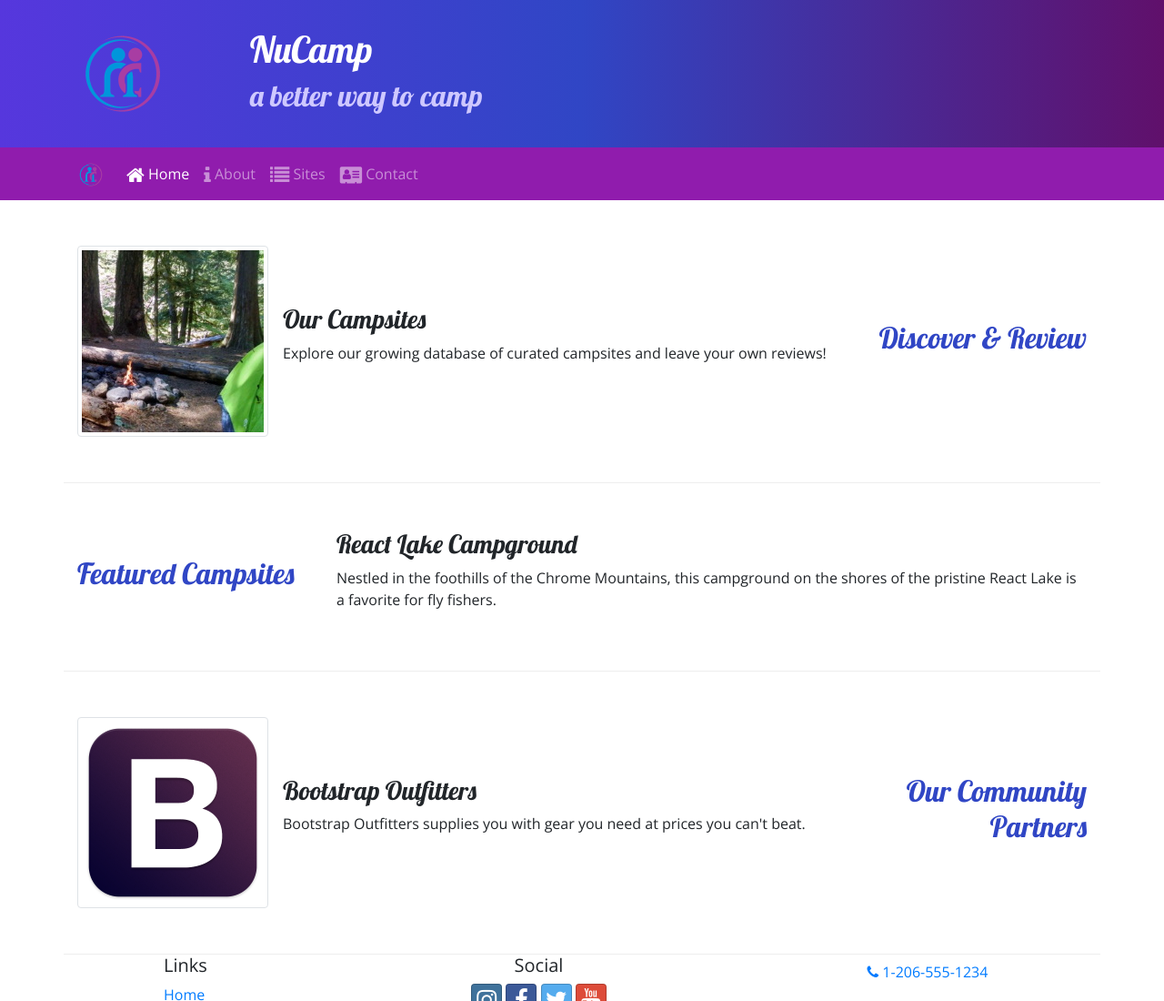
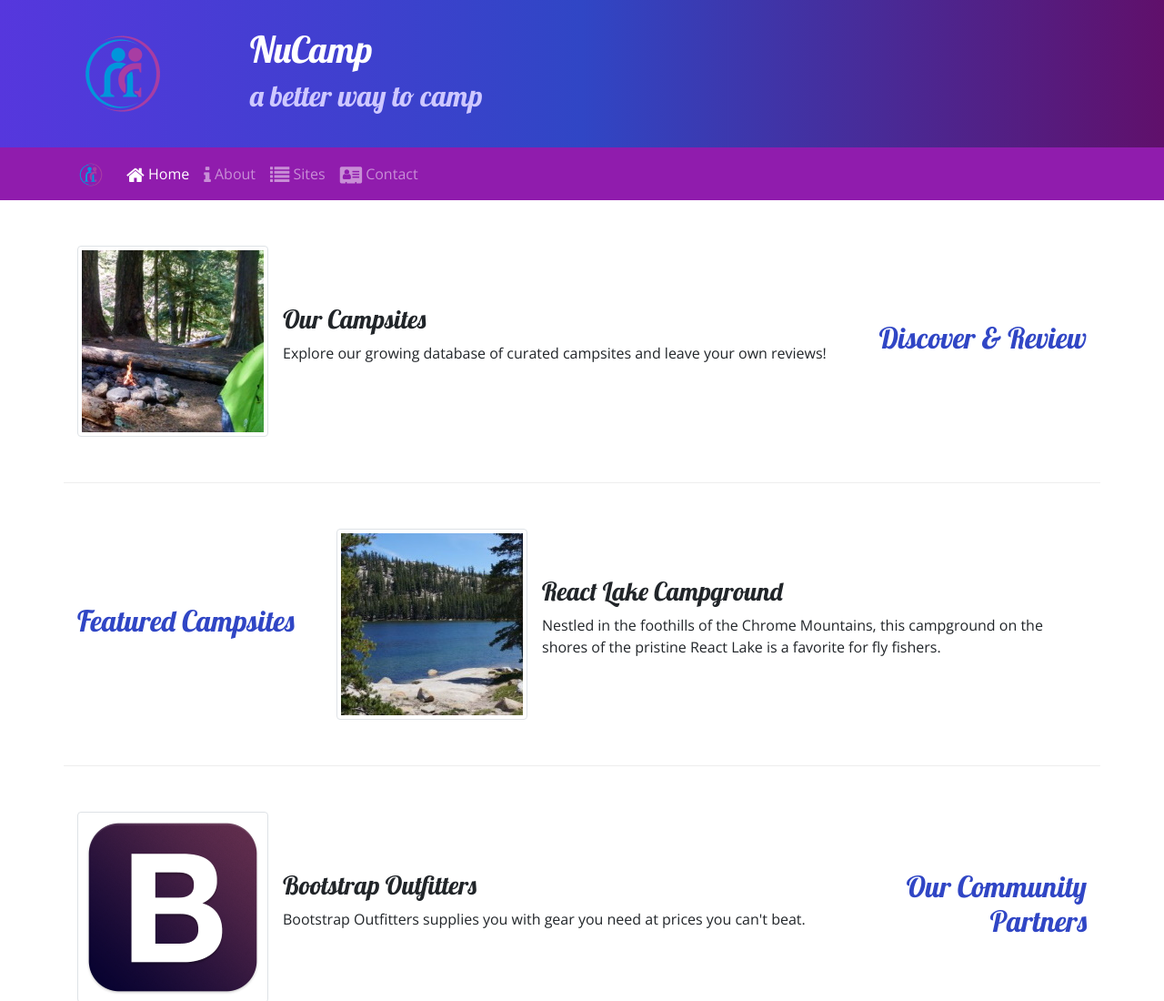
Before and after one commit to Developer-AaronB/Nucamp-Bootstrap, a website: page index.html in a window 1280 px wide. Shown: the top 1100 px of the page at 91% size. Drawn offline with nearby package versions, Linux system fonts and the light colour scheme.

Commit message:
Image for react lake camp

```diff
--- a/index.html
+++ b/index.html
@@ -75,11 +75,16 @@
                 <h2>Featured Campsites</h2>
             </div>
             <div class="col">
+                <div class="media">
+                    <img class="d-flex mr-3 img-thumbnail" src="/img/img/react-lake-thumb.jpg" alt="React Lake thumbnail" />
+                    <div class="media-body align-self-center">
                 <h3>React Lake Campground</h3>
                 <p class="d-none d-sm-block">
                 Nestled in the foothills of the Chrome Mountains, this campground on the
                 shores of the pristine React Lake is a favorite for fly fishers.
                 </p>
+                    </div>
+                </div>
             </div>
         </div>
 
```
